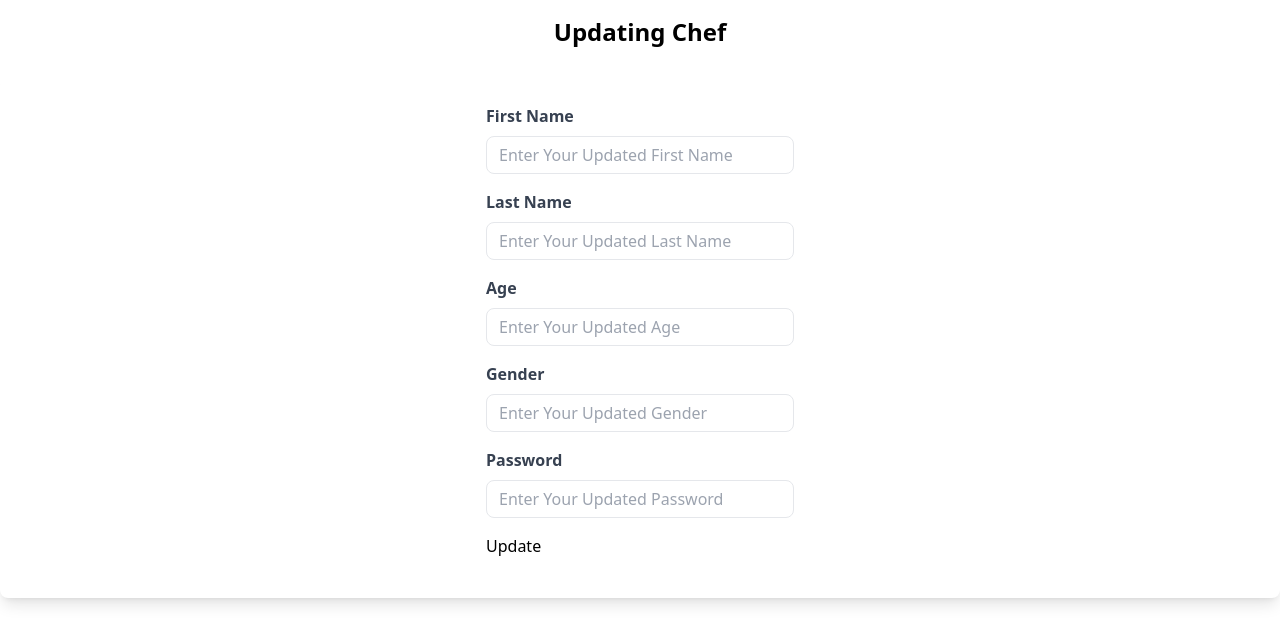
After one commit to XOMehdi/Food-Safety-Management-System, a PHP site: page /updating_chef.html in a window 1280 px wide. The commit adds this page. Shown: the top 644 px of the page. Run offline with PHP 8.4, Linux system fonts and the light colour scheme; some libraries are stand-ins or nearby versions.

Commit message:
CRUD operations compelete with chef update bug

```diff
--- a/login.html
+++ b/login.html
@@ -17,7 +17,7 @@
         <input type="submit" name="login" class="button" value="Login" />
       </form>
       <div class="member">
-        Not a member? <a href="./sign up.html"> Sign Up Here </a>
+        Not a member? <a href="./signup.html"> Sign Up Here </a>
       </div>
     </div>
   </body>
--- a/status_checking/status_checking.php
+++ b/status_checking/status_checking.php
@@ -1,5 +1,7 @@
 <?php
 include_once('../connection.php');
+include('../secure.php');
+
 $sql = "SELECT ingredient_name FROM ingredient";
 $result = $conn->query($sql);
 ?>
@@ -11,7 +13,7 @@ $result = $conn->query($sql);
   <meta charset="UTF-8" />
   <meta name="viewport" content="width=device-width, initial-scale=1.0" />
   <title>FSMS - Meal Status Checking</title>
-  <link rel="icon" type="image/x-icon" href="images/logo.png" />
+  <link rel="icon" type="image/x-icon" href="../images/logo.png" />
   <script src="https://cdn.tailwindcss.com"></script>
 </head>
 
--- /dev/null
+++ b/updating_chef.html
@@ -0,0 +1,102 @@
+<?php
+include_once('connection.php');
+include('secure.php');
+?>
+
+<!DOCTYPE html>
+<html>
+  <head>
+    <meta charset="UTF-8" />
+    <meta name="viewport" content="width=device-width, initial-scale=1.0" />
+    <title>FSMS - Updating Chef</title>
+    <link rel="icon" type="image/x-icon" href="../images/logo.png" />
+    <script src="https://cdn.tailwindcss.com"></script>
+  </head>
+  <body>
+    <header class="text-center py-4">
+      <h1 class="text-2xl font-bold">Updating Chef</h1>
+    </header>
+
+    <main>
+      <div class="container mx-auto mt-4">
+        <form action="update.php" method="POST">
+          <div class="rounded-lg shadow-lg bg-white p-6">
+            <div class="flex items-center justify-center">
+              <div class="w-1/4">
+                <div class="mb-4">
+                  <label class="block text-gray-700 font-bold mb-2">
+                    First Name
+                  </label>
+                  <input
+                    class="appearance-none border rounded-lg py-2 px-3 text-gray-700 leading-tight focus:outline-none focus:shadow-outline w-full"
+                    id="chef-fname"
+                    type="text"
+                    placeholder="Enter Your Updated First Name"
+                    name="chef_fname"
+                  />
+                </div>
+                <div class="mb-4">
+                  <label class="block text-gray-700 font-bold mb-2">
+                    Last Name
+                  </label>
+                  <input
+                    class="appearance-none border rounded-lg py-2 px-3 text-gray-700 leading-tight focus:outline-none focus:shadow-outline w-full"
+                    id="chef-lname"
+                    type="text"
+                    placeholder="Enter Your Updated Last Name"
+                    name="chef_lname"
+                  />
+                </div>
+                <div class="mb-4">
+                  <label class="block text-gray-700 font-bold mb-2">
+                    Age
+                  </label>
+                  <input
+                    class="appearance-none border rounded-lg py-2 px-3 text-gray-700 leading-tight focus:outline-none focus:shadow-outline w-full"
+                    id="chef-age"
+                    type="text"
+                    placeholder="Enter Your Updated Age"
+                    name="chef_age"
+                  />
+                </div>
+                <div class="mb-4">
+                  <label class="block text-gray-700 font-bold mb-2">
+                    Gender
+                  </label>
+                  <input
+                    class="appearance-none border rounded-lg py-2 px-3 text-gray-700 leading-tight focus:outline-none focus:shadow-outline w-full"
+                    id="chef-gender"
+                    type="text"
+                    placeholder="Enter Your Updated Gender"
+                    name="chef_gender"
+                  />
+                </div>
+                <div class="mb-4">
+                  <label class="block text-gray-700 font-bold mb-2">
+                    Password
+                  </label>
+                  <input
+                    class="appearance-none border rounded-lg py-2 px-3 text-gray-700 leading-tight focus:outline-none focus:shadow-outline w-full"
+                    id="password"
+                    type="password"
+                    placeholder="Enter Your Updated Password"
+                    name="password"
+                  />
+                </div>
+                <div class="mb-4">
+                  <input type="hidden" name="update" value="$row->chef_id" />
+                  <input
+                    type="submit"
+                    name="update_button"
+                    class="btn"
+                    value="Update"
+                  />
+                </div>
+              </div>
+            </div>
+          </div>
+        </form>
+      </div>
+    </main>
+  </body>
+</html>
--- a/welcome.html
+++ b/welcome.html
@@ -13,7 +13,7 @@
       <br />
 
       <a
-        href="./sign up.html"
+        href="./signup.html"
         class="bg-blue-500 hover:bg-blue-700 text-white font-bold py-2 px-4 rounded-lg mr-2"
         >Sign Up</a
       >
```
Also changed, not shown: adding_ingredient/adding_ingredient.html (+6 -1 lines), delete_chef.php (added, +11 -0 lines), home.php (+10 -14 lines), personal_info.php (added, +69 -0 lines), updaing_chef.php (added, +22 -0 lines), update.php (added, +20 -0 lines), updating_ingredient.html (added, +91 -0 lines), README.md, signup.html (renamed from sign up.html).
